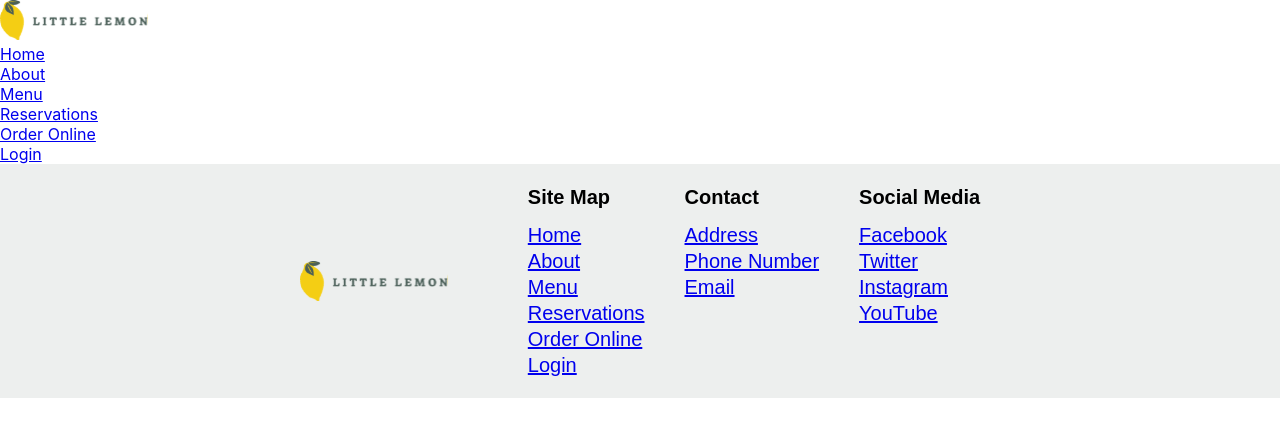
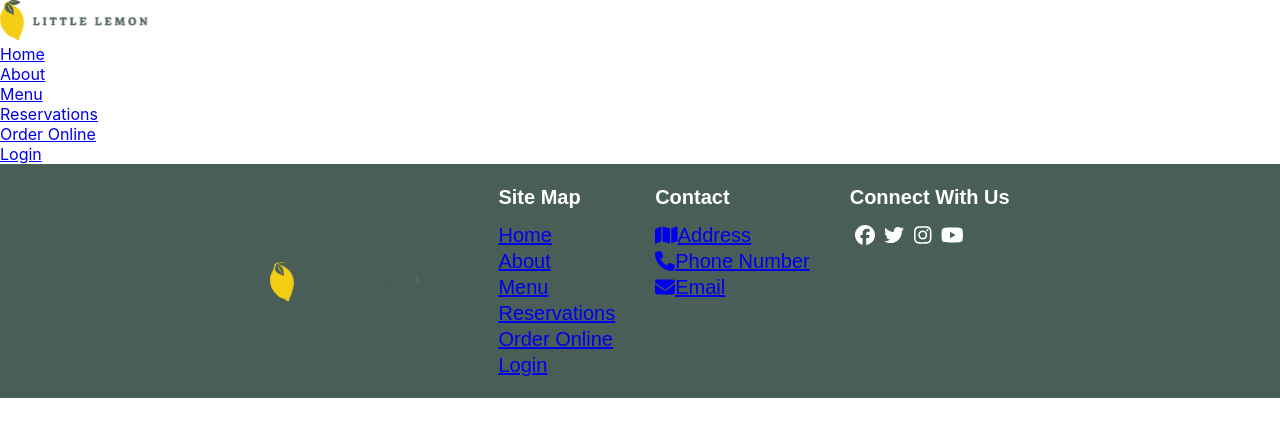
Before and after one commit to coco390/capstone-project, a React (Create React App) app: page / in a window 1280 px wide. Shown: the top 436 px of the page. Built offline with nearby package versions, Linux system fonts and the light colour scheme.

Commit message:
Adding style to page

```diff
--- a/package.json
+++ b/package.json
@@ -3,6 +3,10 @@
   "version": "0.1.0",
   "private": true,
   "dependencies": {
+    "@fortawesome/fontawesome-svg-core": "^6.5.2",
+    "@fortawesome/free-brands-svg-icons": "^6.5.2",
+    "@fortawesome/free-solid-svg-icons": "^6.5.2",
+    "@fortawesome/react-fontawesome": "^0.2.2",
     "@testing-library/jest-dom": "^5.17.0",
     "@testing-library/react": "^13.4.0",
     "@testing-library/user-event": "^13.5.0",
--- a/src/Components/Footer.js
+++ b/src/Components/Footer.js
@@ -1,5 +1,15 @@
 import React from "react";
 import logo from "../Images/Logo.svg";
+import { FontAwesomeIcon } from "@fortawesome/react-fontawesome";
+import {
+    faYoutube,
+    faFacebook,
+    faInstagram,
+    faTwitter,
+  } from "@fortawesome/free-brands-svg-icons";
+import { faEnvelope,
+         faMap,
+         faPhone, } from '@fortawesome/free-solid-svg-icons';
 
 const Footer = () => {
     return(
@@ -17,16 +27,27 @@ const Footer = () => {
                     </div>
                     <div className="footer-contact">
                         <p className="footer-head">Contact</p>
-                        <a href="/" className="footer-item">Address</a>
-                        <a href="/" className="footer-item">Phone Number</a>
-                        <a href="/" className="footer-item">Email</a>
+                        <a href="/" className="footer-item">
+                        <FontAwesomeIcon icon={faMap}/>Address</a>
+                        <a href="/" className="footer-item">
+                        <FontAwesomeIcon icon={faPhone}/>Phone Number</a>
+                        <a href="/" className="footer-item">
+                        <FontAwesomeIcon icon={faEnvelope}/>Email</a>
                     </div>
-                <div className="footer-social">
-                        <p className="footer-head">Social Media</p>
-                        <a href="/" className="footer-item">Facebook</a>
-                        <a href="/" className="footer-item">Twitter</a>
-                        <a href="/" className="footer-item">Instagram</a>
-                        <a href="/" className="footer-item">YouTube</a>
+                <div className="social-container">
+                        <p className="footer-head">Connect With Us</p>
+                        <a href="https://www.facebook.com" className="facebook social">
+                        <FontAwesomeIcon icon={faFacebook} size="1x" />
+                        </a>
+                        <a href="https://www.x.com" className="twitter social">
+                        <FontAwesomeIcon icon={faTwitter} size="1x" />
+                        </a>
+                        <a href="https://www.instagram.com" className="instagram social">
+                        <FontAwesomeIcon icon={faInstagram} size="1x" />
+                        </a>
+                        <a href="https://www.youtube.com" className="youtube social">
+                        <FontAwesomeIcon icon={faYoutube} size="1x" />
+                        </a>
                  </div>
             </div>
         </footer>
--- a/src/index.css
+++ b/src/index.css
@@ -19,16 +19,6 @@ code {
     box-sizing: border-box;
 }
 
-footer {
-  font-family: 'Karla', sans-serif;
-	font-size: 20px;
-	font-weight: 500;
-	line-height: 26px;
-	letter-spacing: 0em;
-	text-align: left;
-	background-color: #EDEFEE;
-}
-
 /*Typography*/
 p {
   margin: 0;
@@ -44,6 +34,14 @@ footer {
 	padding-block: 1em;
 	width: 100vw;
 	height: 10%;
+	font-family: 'Karla', sans-serif;
+	font-size: 20px;
+	font-weight: 500;
+	line-height: 26px;
+	letter-spacing: 0em;
+	text-align: left;
+	background-color: #495E57;
+	color: white;
 }
 
 .footer-content {
@@ -62,3 +60,31 @@ footer {
 	font-weight: 600;
 	margin-bottom: 0.6em;
 }
+
+/*Social Container Styling*/
+  a.social {
+	margin: 0 .3rem;
+	transition: transform 250ms;
+	display: inline-block;
+  }
+
+  a.social:hover {
+	color: #F4CE14;
+	transform: translateY(-2px);
+  }
+
+  a.youtube {
+	color: white;
+  }
+
+  a.facebook {
+	color: white;
+  }
+
+  a.twitter {
+	color: white;
+  }
+
+  a.instagram {
+	color: white;
+  }
```
Also changed, not shown: 1 other file (tests, documents, lock files or other folders).
